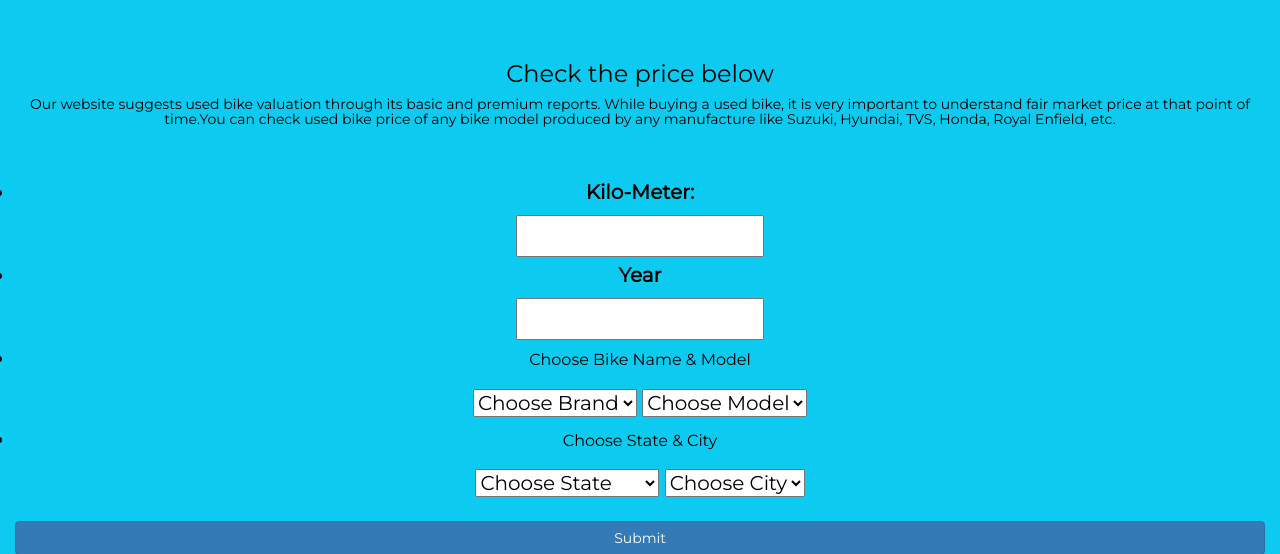
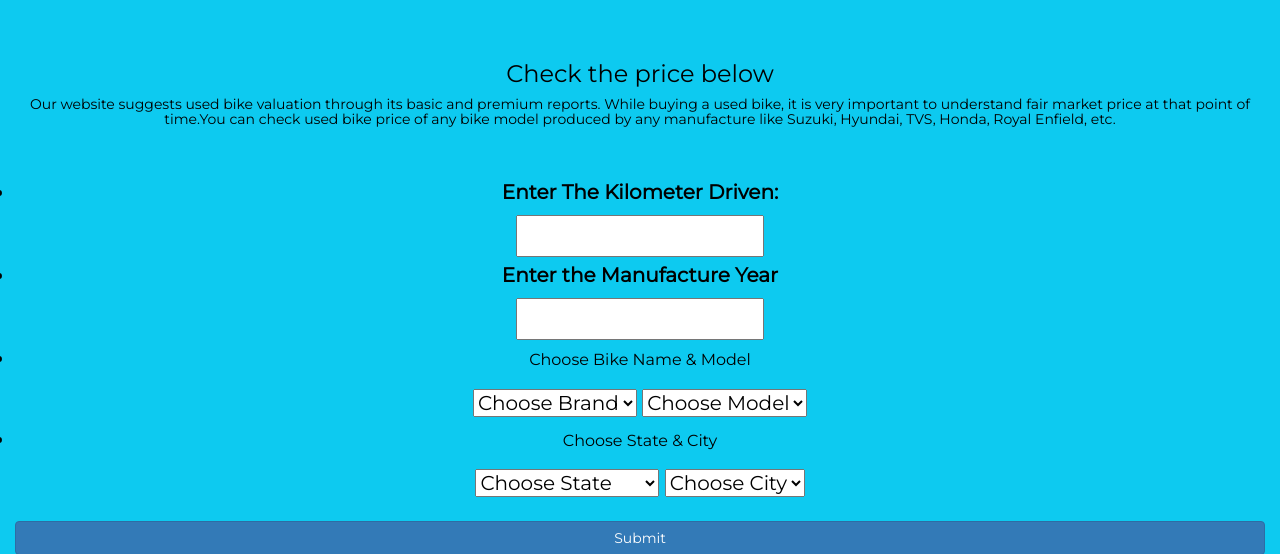
Before and after one commit to SandeepKomal/Second-Hand-Bike-Price-Prediction, a Flask app: page / in a window 1280 px wide. Shown: the part 551-1105 px from the top of the page. Run offline with Flask 2, Linux system fonts and the light colour scheme; parts of the project's set-up code (start-up, migrations or seed data) failed here and were passed over; some libraries are stand-ins or nearby versions.

Commit message:
Update main.html

```diff
--- a/templates/main.html
+++ b/templates/main.html
@@ -1105,11 +1105,11 @@
       <form action="{{url_for('predict')}}"method='post'>
       <ul class="list-group">
           <li>
-            <label for="Kilo-Meter">Kilo-Meter:</label><br>
+            <label for="Kilo-Meter">Enter The Kilometer Driven:</label><br>
             <input type="text" id="Kilo-Meter" name="Kilo-Meter">
           </li>
           <li>
-            <label for="text">Year</label><br>
+            <label for="text">Enter the Manufacture Year</label><br>
             <input type="text" id="year" name="year">
           </li>
           <li>
```
